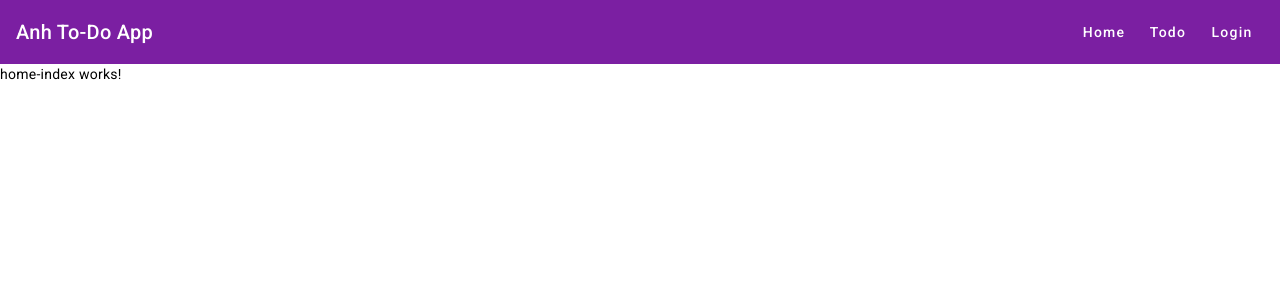
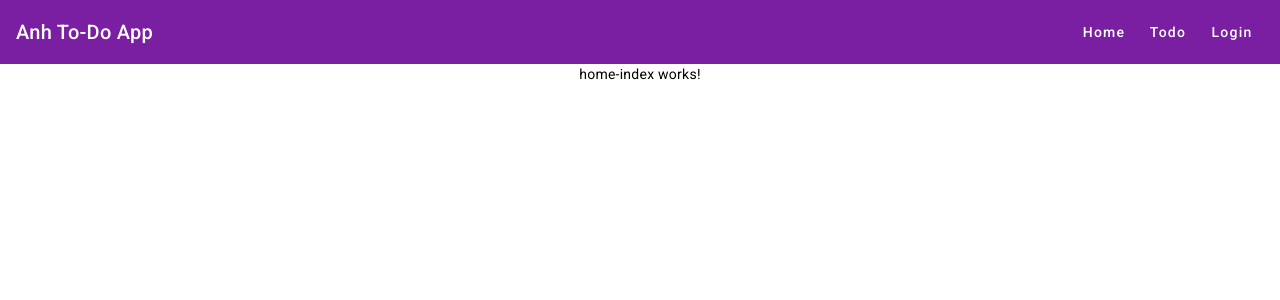
Before and after one commit to anh7/anh-todo, an Angular app: page / in a window 1280 px wide. Shown: the top 300 px of the page. Built offline with nearby package versions, Linux system fonts and the light colour scheme.

Commit message:
Updated routing

```diff
--- a/src/app/layout/layout-content/layout-content.component.html
+++ b/src/app/layout/layout-content/layout-content.component.html
@@ -1,3 +1,5 @@
-<div class="layout-content">
-    <router-outlet></router-outlet>
+<div class="layout-content-container">
+    <div class="layout-content">
+        <router-outlet></router-outlet>
+    </div>
 </div>
--- a/src/app/layout/layout-content/layout-content.component.sass
+++ b/src/app/layout/layout-content/layout-content.component.sass
@@ -0,0 +1,6 @@
+.layout-content-container
+    display: flex
+    justify-content: center
+
+.layout-content
+    max-width: 100vh
```
